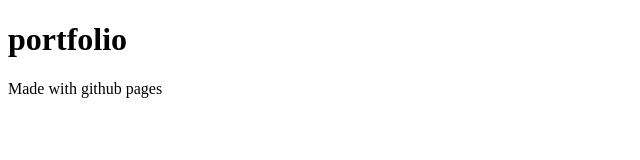
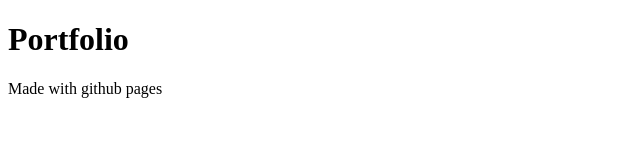
Before and after one commit to ramstern/ramstern.github.io, a plain HTML site: page index.html in a window 1280 px wide. Shown: the full height of the page, 0-640 px from the left. Drawn offline with Linux system fonts and the light colour scheme.

Commit message:
Update index.html
Uppercase P

```diff
--- a/index.html
+++ b/index.html
@@ -1,7 +1,7 @@
 <!DOCTYPE html>
 <html>
 <body>
-<h1>portfolio</h1>
+<h1>Portfolio</h1>
 <p>Made with github pages</p>
 </body>
 </html>
```
